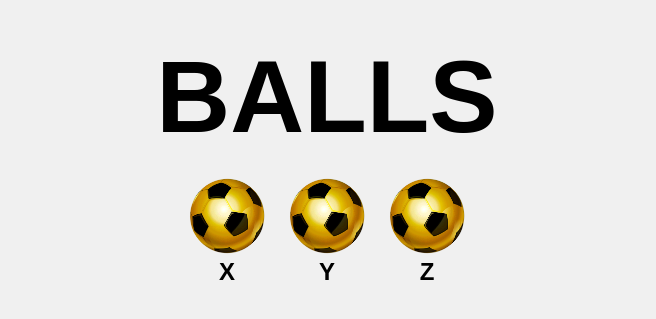
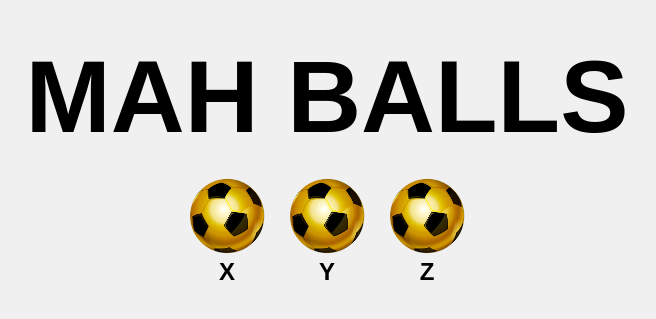
Before and after one commit to TembuRaptor007/mban.xyz, a plain HTML site: page index.html in a window 1280 px wide. Shown: the part 253-572 px from the top of the page, without its empty margins (313-969 px from the left). Drawn offline with Linux system fonts and the light colour scheme.

Commit message:
Update index.html

```diff
--- a/index.html
+++ b/index.html
@@ -67,7 +67,7 @@
 </head>
 <body>
     <div class="container">
-        <h1>BALLS</h1>
+        <h1>MAH BALLS</h1>
         <div class="balls">
             <div class="ball"><span>X</span></div>
             <div class="ball"><span>Y</span></div>
```
